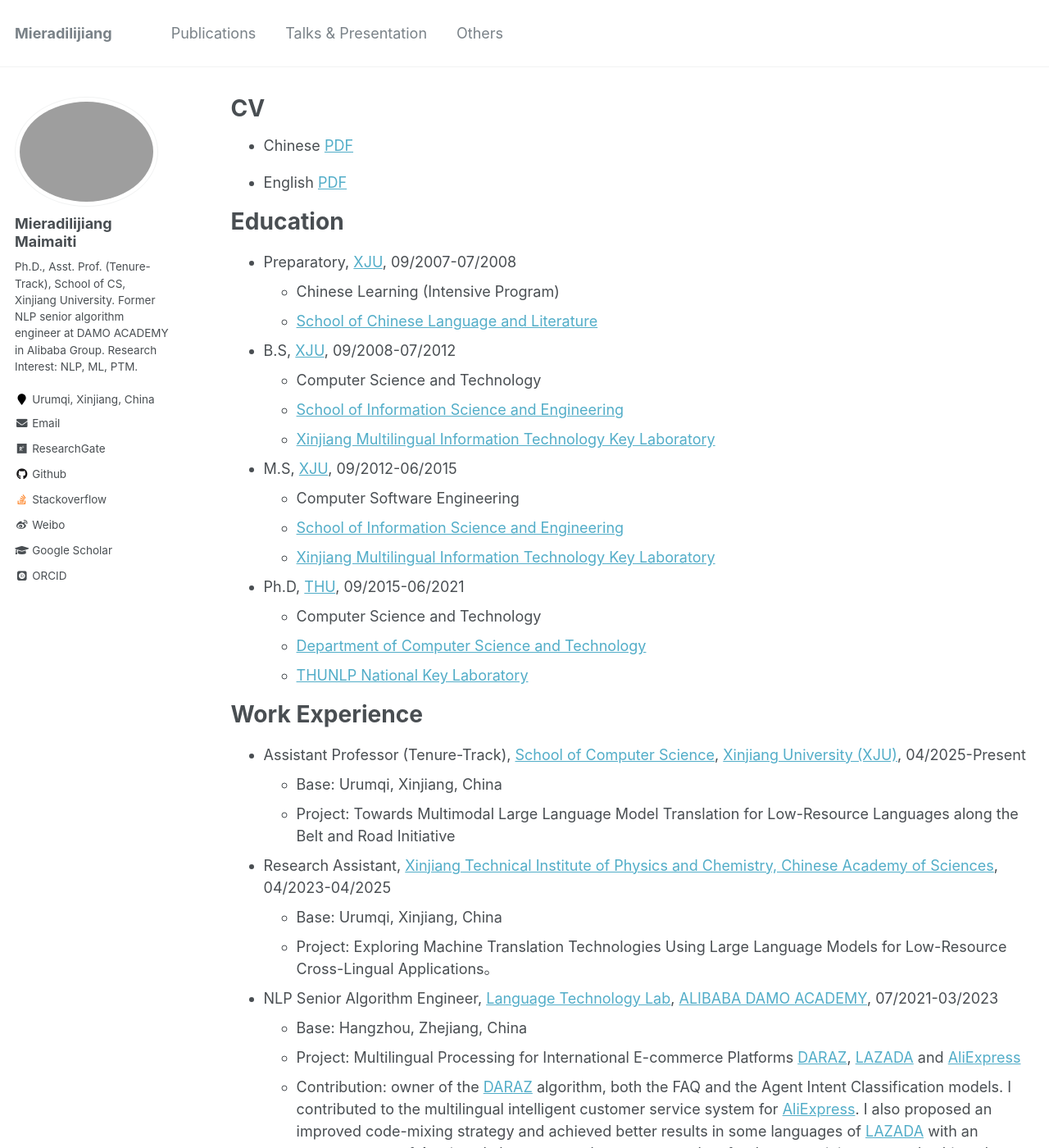
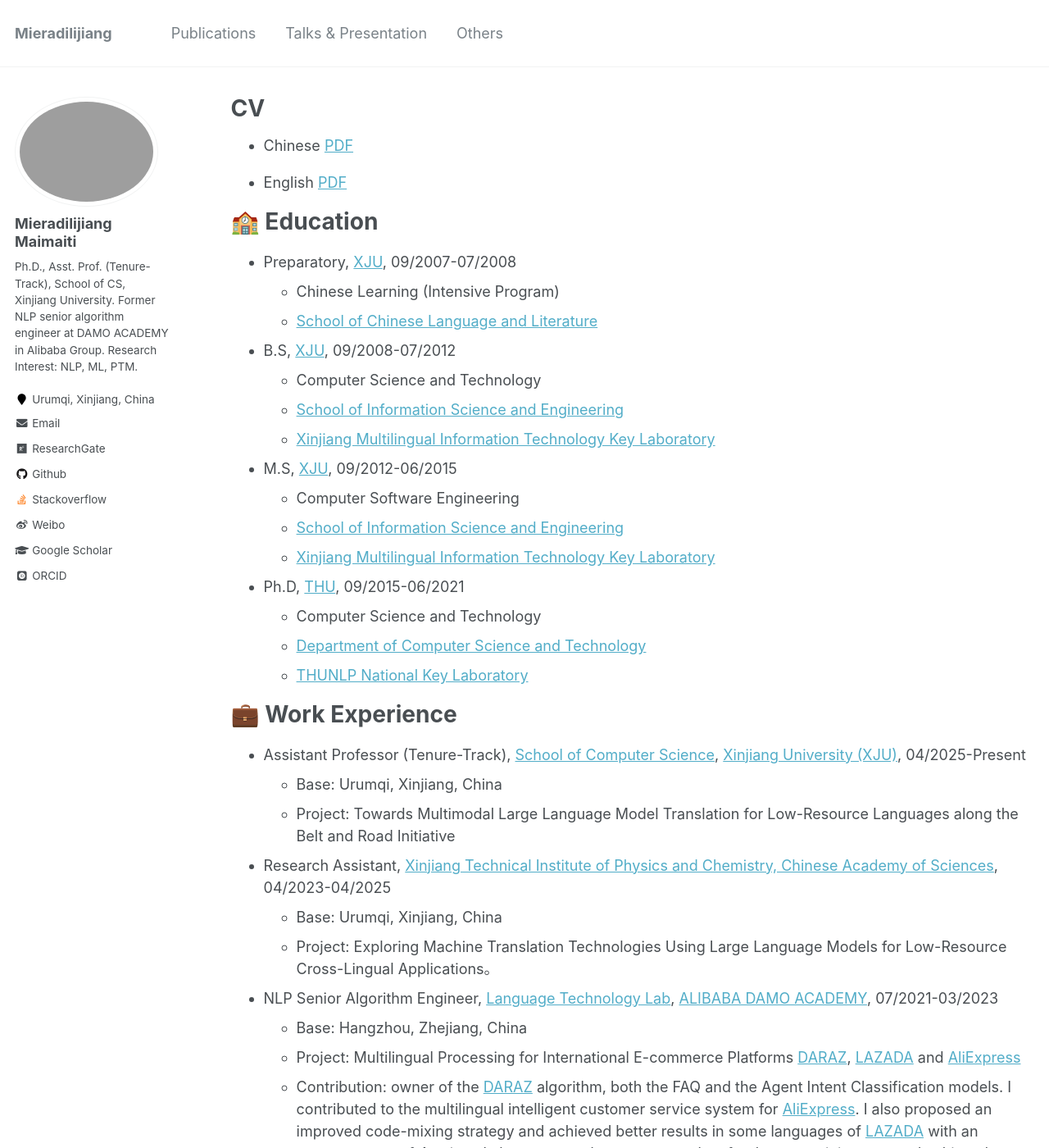
Before and after one commit to miradel51/miradel51.github.io, a Jekyll site: the page built from _pages/cv.md, in a window 1280 px wide and 1400 px high. Shown: the whole window at 82% size. Built offline with Jekyll 4.4.1, drawn with Linux system fonts in a browser that asks for light colours; some web fonts are replaced; some of the changed text lies outside the part shown.

Commit message:
Update cv.md
revised cv pages and added some emojis

```diff
--- a/_pages/cv.md
+++ b/_pages/cv.md
@@ -14,7 +14,7 @@ redirect_from:
 <!-- * English [PDF]()-->
 * English [PDF](https://miradel51.github.io/files/my_cv_en.pdf)
 
-Education
+🏫 Education
 ======
 * Preparatory, [XJU](https://www.xju.edu.cn/), 09/2007-07/2008
   *  Chinese Learning (Intensive Program)
@@ -33,7 +33,7 @@ Education
   * [THUNLP National Key Laboratory](https://nlp.csai.tsinghua.edu.cn/)
 
 
-Work Experience
+💼 Work Experience
 ======
 * Assistant Professor (Tenure-Track), [School of Computer Science](http://it.xju.edu.cn/), [Xinjiang University (XJU)](https://english.xju.edu.cn/), 04/2025-Present
   * Base: Urumqi, Xinjiang, China
@@ -111,7 +111,7 @@ Work Experience
 
 
 
-Honors
+🏅Honors
 ======
 * Outstanding student cadre of XJU, 2007-2008
 * National Encouragement Scholarship, 2008-2009
@@ -127,7 +127,7 @@ Honors
 * Third-class Social Practice Scholarship for Postgraduates of THU, 12/2016
 * Second Prize of Science and Technology of Chinese Institute of Electronics, 01/2022
 
-Students
+🎓Students
 =======
 * Research Intern
   * Hongbin Na, Master, 06/2023-08/2023, The University of New South Wales (UNSW), Sydney, Australia
```
